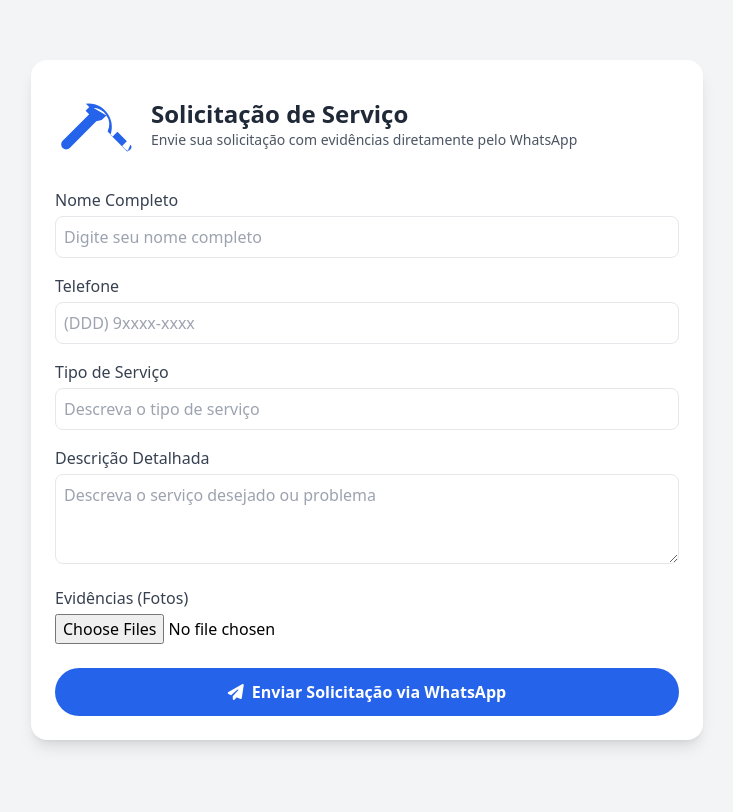
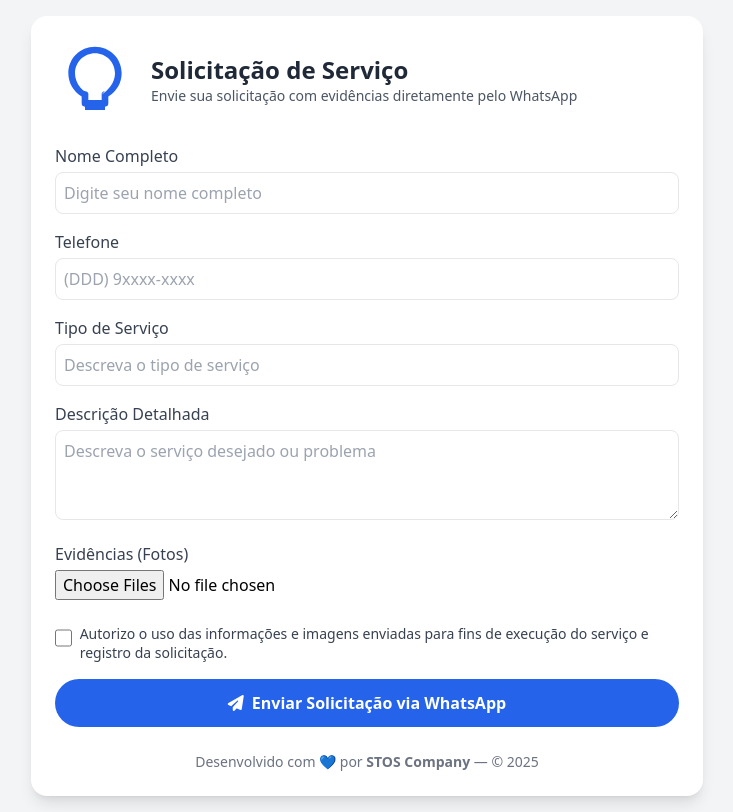
Before and after one commit to ctoex7-cmyk/PED, a plain HTML site: page index.html in a window 1280 px wide. Shown: the whole page, without its empty margins (273-1006 px from the left). Drawn offline with nearby package versions, Linux system fonts and the light colour scheme.

Commit message:
Update index.html

```diff
--- a/index.html
+++ b/index.html
@@ -16,7 +16,13 @@
     .logo-icon {
       width: 80px;
       height: 80px;
-      color: #2563eb; /* azul Tailwind */
+      color: #2563eb;
+    }
+    footer {
+      text-align: center;
+      font-size: 0.875rem;
+      color: #6b7280;
+      margin-top: 1.5rem;
     }
   </style>
 </head>
@@ -25,9 +31,9 @@
   <div class="container max-w-2xl">
     <div class="bg-white rounded-2xl shadow-lg p-6 space-y-6">
       <div class="flex items-center gap-4">
-        <!-- 🔧 Ícone SVG (Martelo e Chave Cruzados) -->
+        <!-- 💡 Ícone de Inovação -->
         <svg xmlns="http://www.w3.org/2000/svg" fill="currentColor" class="logo-icon" viewBox="0 0 24 24">
-          <path d="M21.707 20.293l-5.066-5.066a7.002 7.002 0 0 0-7.374-9.312l1.29 1.29a5.002 5.002 0 0 1 5.223 7.025l1.532 1.532 1.414-1.414 2.828 2.828-1.414 1.414 1.067 1.067a1 1 0 0 0 1.414-1.414zM10.586 6.586L9.172 8l1.09 1.09-7.962 7.962a1.5 1.5 0 0 0 2.122 2.122l7.962-7.962L14 10.828l1.414-1.414L10.586 6.586z"/>
+          <path d="M9 21h6v-1H9v1zm3-19C7.486 2 4 5.486 4 10c0 2.953 1.61 5.502 4 6.938V19a1 1 0 0 0 1 1h6a1 1 0 0 0 1-1v-2.062c2.39-1.436 4-3.985 4-6.938 0-4.514-3.486-8-8-8zm2.938 13.406A1 1 0 0 0 14 16v2h-4v-2a1 1 0 0 0-.938-.594C8.09 15.174 6 12.879 6 10c0-3.309 2.691-6 6-6s6 2.691 6 6c0 2.879-2.09 5.174-4.062 6.406z"/>
         </svg>
 
         <div>
@@ -69,10 +75,23 @@
           <div id="preview" class="grid grid-cols-3 gap-2 mt-2"></div>
         </div>
 
+        <!-- ✅ Termo de autorização -->
+        <div class="flex items-start gap-2">
+          <input id="terms" name="terms" type="checkbox" required class="h-5 w-5 text-blue-600 border-gray-300 rounded mt-1">
+          <label for="terms" class="text-gray-700 text-sm leading-snug">
+            Autorizo o uso das informações e imagens enviadas para fins de execução do serviço e registro da solicitação.
+          </label>
+        </div>
+
         <button type="submit" class="w-full bg-blue-600 text-white font-bold py-3 rounded-full flex items-center justify-center gap-2 hover:bg-blue-700 transition">
           <i class="fa fa-paper-plane"></i> Enviar Solicitação via WhatsApp
         </button>
       </form>
+
+      <!-- 🧾 Rodapé -->
+      <footer>
+        Desenvolvido com 💙 por <strong>STOS Company</strong> — © 2025
+      </footer>
     </div>
   </div>
 
@@ -102,30 +121,31 @@
       const phone = document.getElementById('phone').value.trim();
       const serviceType = document.getElementById('serviceType').value.trim();
       const description = document.getElementById('description').value.trim();
+      const terms = document.getElementById('terms').checked;
 
-      if (!name || !phone || !serviceType || !description) {
-        alert('Preencha todos os campos obrigatórios.');
+      if (!name || !phone || !serviceType || !description || !terms) {
+        alert('Preencha todos os campos e aceite o termo de autorização.');
         return;
       }
 
       const message = `
-📋 *Nova Solicitação de Serviço*
+💡 *Solicitação de Serviço - Inovação e Eficiência*
 👤 *Nome:* ${name}
 📱 *Telefone:* ${phone}
 🛠️ *Serviço:* ${serviceType}
 📝 *Descrição:* ${description}
 📸 *Evidências:* ${selectedFiles.length} foto(s) anexada(s)
+✅ *Autorização:* O cliente autorizou o uso das informações para execução do serviço.
       `.trim();
 
       try {
-        // Se o dispositivo permite compartilhamento de arquivos
+        // Se o navegador suporta compartilhamento de arquivos (mobile moderno)
         if (navigator.canShare && navigator.canShare({ files: selectedFiles })) {
           await navigator.share({
             title: 'Solicitação de Serviço',
             text: message,
             files: selectedFiles,
           });
-
           alert('Solicitação enviada com sucesso pelo WhatsApp!');
         } else {
           // Fallback: envia apenas texto
```
